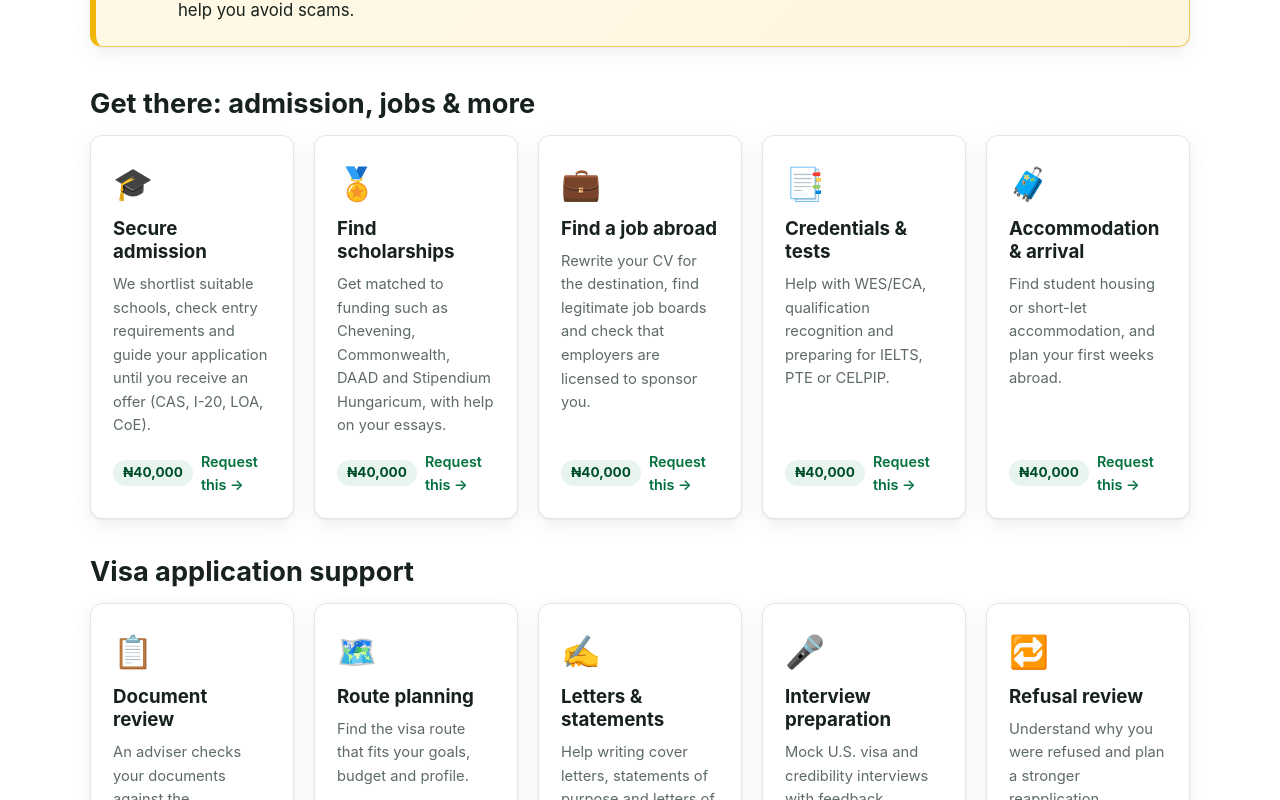
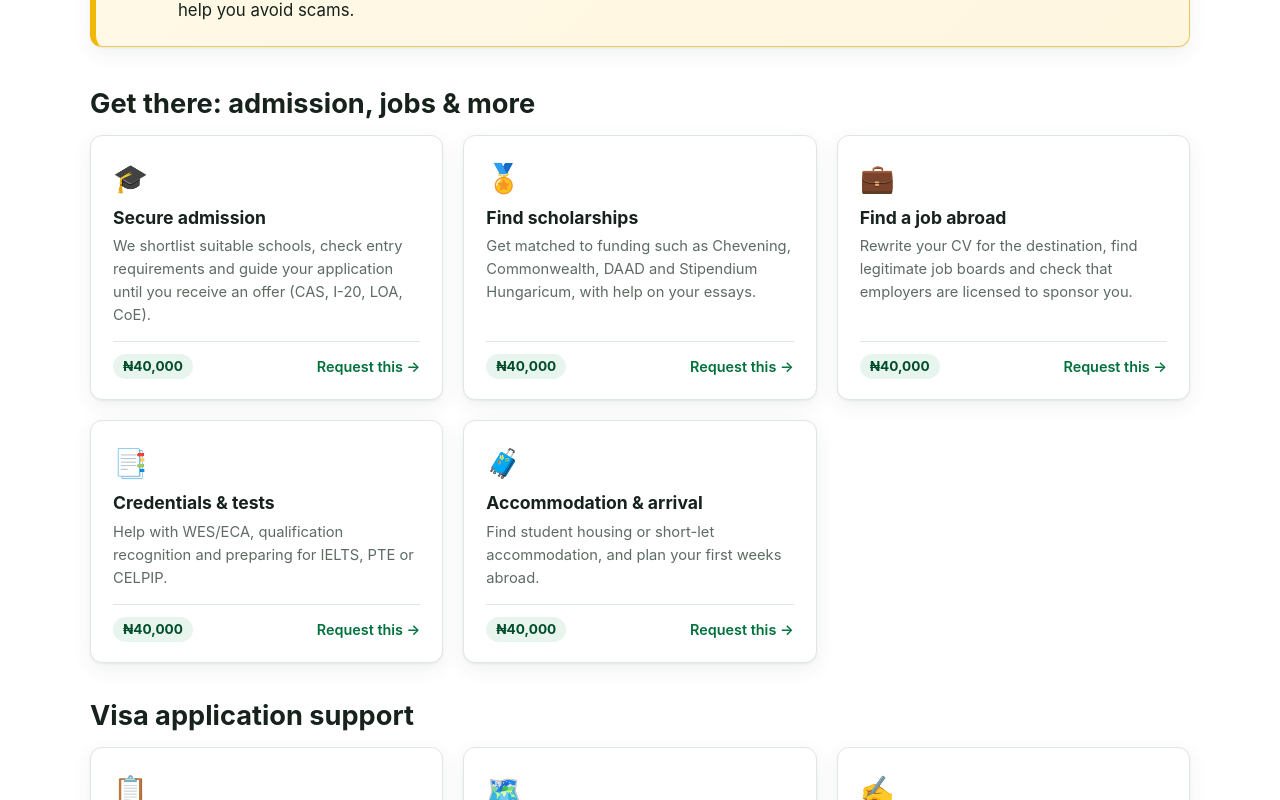
Before and after one commit to IkeGod30/visa, a React (Vite) app: page /assist in a window 1280 px wide. Shown: the part 660-1460 px from the top of the page. Built offline with nearby package versions, Linux system fonts and the light colour scheme.

Commit message:
Republished firestore.rules on firebase backend

```diff
--- a/src/index.css
+++ b/src/index.css
@@ -215,8 +215,13 @@ a.card:hover { transform: translateY(-3px); border-color: var(--green); }
 }
 
 /* Payments */
-.service-foot { display: flex; justify-content: space-between; align-items: center; gap: 8px; width: 100%; }
-.price-tag { font-weight: 700; color: var(--green-dark); background: var(--green-light); border-radius: 999px; padding: 2px 10px; font-size: 0.85rem; }
+.service-foot {
+  display: flex; flex-wrap: wrap; justify-content: space-between; align-items: center; gap: 8px 12px;
+  width: 100%; margin-top: auto; padding-top: 12px; border-top: 1px solid var(--line);
+}
+button.service.selected .service-foot { border-top-color: rgba(0, 112, 60, 0.25); }
+.price-tag { font-weight: 700; color: var(--green-dark); background: var(--green-light); border-radius: 999px; padding: 2px 10px; font-size: 0.85rem; white-space: nowrap; }
+button.service.selected .price-tag { background: #fff; }
 .fee-note {
   display: flex; flex-wrap: wrap; align-items: baseline; gap: 4px 12px; padding: 12px 16px; margin: 4px 0 12px;
   border: 1px solid var(--line); border-radius: 10px; background: var(--bg-alt);
@@ -308,16 +313,21 @@ button.chip { font: inherit; font-size: 0.9rem; cursor: pointer; }
 .consent input { margin-top: 5px; accent-color: var(--green); }
 .form .btn { margin-top: 12px; }
 .service-group { margin-bottom: 36px; }
-.services-grid { grid-template-columns: repeat(auto-fill, minmax(200px, 1fr)); }
+/* 3 cards per row on desktop (~356px each), 2 on tablets, 1 on phones. */
+.services-grid { grid-template-columns: repeat(auto-fill, minmax(min(100%, 300px), 1fr)); align-items: stretch; }
 button.service {
   display: flex; flex-direction: column; align-items: flex-start; text-align: left; font: inherit; cursor: pointer;
+  width: 100%; height: 100%; min-width: 0; padding: 20px 22px;
   transition: transform 0.15s, border-color 0.15s, background 0.15s;
 }
 button.service:hover { transform: translateY(-3px); border-color: var(--green); }
 button.service:focus-visible { outline: 2px solid var(--green); outline-offset: 2px; }
 button.service.selected { border-color: var(--green); background: var(--green-light); }
-.service p { color: var(--muted); margin: 0 0 12px; font-size: 0.92rem; flex: 1; }
-.service .link-arrow { font-size: 0.9rem; }
+.service .objective-icon { font-size: 1.75rem; margin-bottom: 6px; }
+.service h3 { font-size: 1.1rem; line-height: 1.3; margin: 0 0 6px; }
+/* Descriptions absorb spare height so every footer in a row lines up. */
+.service p { color: var(--muted); margin: 0 0 14px; font-size: 0.92rem; line-height: 1.55; flex: 1; overflow-wrap: anywhere; }
+.service .link-arrow { font-size: 0.9rem; white-space: nowrap; }
 .guide-layout { scroll-margin-top: 84px; }
 .extra-fields { border: 1px dashed var(--green); border-radius: 10px; padding: 16px 16px 0; margin: 4px 0 16px; background: var(--bg-alt); }
 .extra-fields legend { font-weight: 700; color: var(--green); padding: 0 6px; }
```
Also changed, not shown: 2 other files (tests, documents, lock files or other folders).
